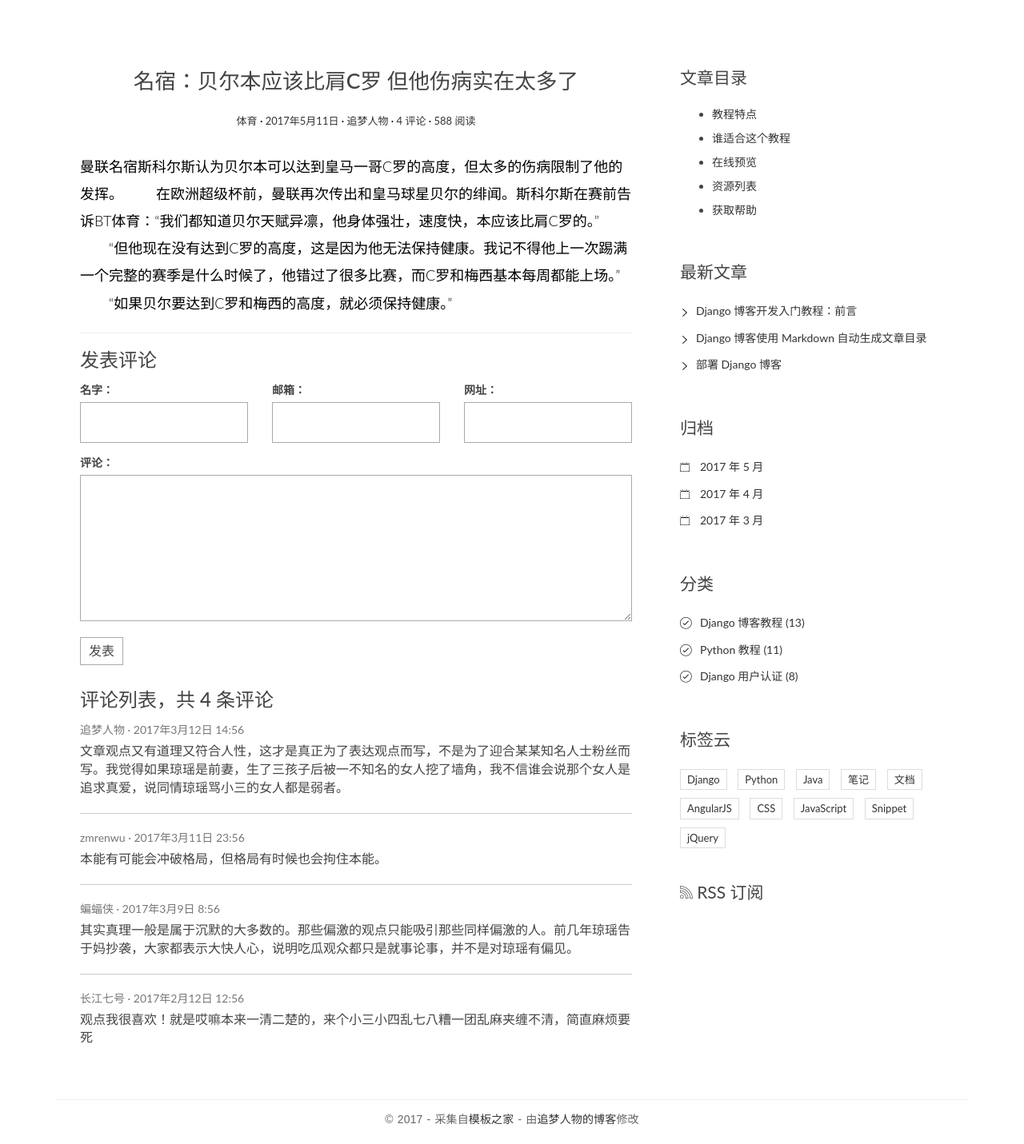
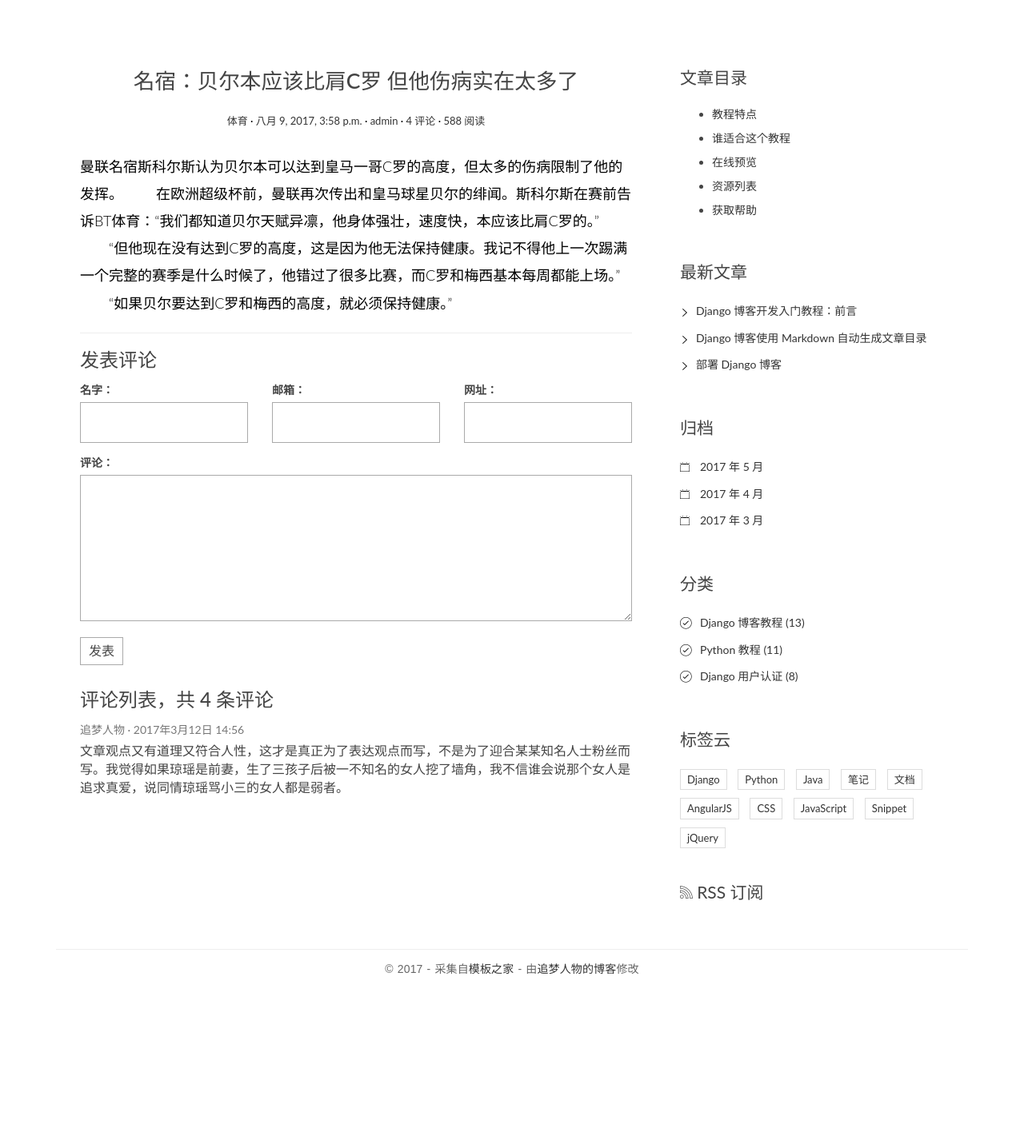
Before and after one commit to jiaotao858/second_blog, a Django app: page /post/1/ in a window 1280 px wide. Shown: the part 91-1522 px from the top of the page at 80% size. After the commit the page ends 1310 px from the top, so only its background shows below. Run offline with Django 3.2, Linux system fonts and the light colour scheme; data comes from the database, SQL or seed files in the repository; some libraries are stand-ins or nearby versions.

Commit message:
django 模板使用

```diff
--- a/templates/blog/detail.html
+++ b/templates/blog/detail.html
@@ -1,17 +1,14 @@
 {% extends 'base.html' %}
 
-
-            <main class="col-md-8">
 {% block main %}
-{#                    {% for post in post_list %}#}
         <article class="post post-{{ post.pk }}">
             <header class="entry-header">
                 <h1 class="entry-title">{{ post.title }}</h1>
                 <div class="entry-meta">
                     <span class="post-category"><a href="#">{{ post.category }}</a></span>
                     <span class="post-date"><a href="#"><time class="entry-date"
-                                                                              datetime="2012-11-09T23:15:57+00:00">2017年5月11日</time></a></span>
-                                    <span class="post-author"><a href="#">追梦人物</a></span>
+                                                              datetime="{{ post.create_time }}">{{ post.create_time }}</time></a></span>
+                    <span class="post-author"><a href="#">{{ post.author }}</a></span>
                     <span class="comments-link"><a href="#">4 评论</a></span>
                     <span class="views-count"><a href="#">588 阅读</a></span>
                 </div>
@@ -20,7 +17,7 @@
                 {{ post.body }}
             </div>
         </article>
-{#                    {% endfor %}#}
+
 
 <section class="comment-area" id="comment-area">
     <hr>
@@ -56,36 +53,13 @@
                     文章观点又有道理又符合人性，这才是真正为了表达观点而写，不是为了迎合某某知名人士粉丝而写。我觉得如果琼瑶是前妻，生了三孩子后被一不知名的女人挖了墙角，我不信谁会说那个女人是追求真爱，说同情琼瑶骂小三的女人都是弱者。
                 </div>
             </li>
-                            <li class="comment-item">
-                                <span class="nickname">zmrenwu</span>
-                                <time class="submit-date" datetime="2012-11-09T23:15:57+00:00">2017年3月11日 23:56</time>
-                                <div class="text">
-                                    本能有可能会冲破格局，但格局有时候也会拘住本能。
-                                </div>
-                            </li>
-                            <li class="comment-item">
-                                <span class="nickname">蝙蝠侠</span>
-                                <time class="submit-date" datetime="2012-11-09T23:15:57+00:00">2017年3月9日 8:56</time>
-                                <div class="text">
-                                    其实真理一般是属于沉默的大多数的。那些偏激的观点只能吸引那些同样偏激的人。前几年琼瑶告于妈抄袭，大家都表示大快人心，说明吃瓜观众都只是就事论事，并不是对琼瑶有偏见。
-                                </div>
-                            </li>
-                            <li class="comment-item">
-                                <span class="nickname">长江七号</span>
-                                <time class="submit-date" datetime="2012-11-09T23:15:57+00:00">2017年2月12日 12:56</time>
-                                <div class="text">
-                                    观点我很喜欢！就是哎嘛本来一清二楚的，来个小三小四乱七八糟一团乱麻夹缠不清，简直麻烦要死
-                                </div>
-                            </li>
         </ul>
     </div>
+</section>
+{% endblock main %}
 
 
-                </section>
-                {% endblock main %}
-            </main>
 
-            <aside class="col-md-4">
 {% block toc %}
     <div class="widget widget-content">
         <h3 class="widget-title">文章目录</h3>
@@ -190,4 +164,3 @@
         <a href=""><span class="ion-social-rss-outline"></span> RSS 订阅</a>
     </div>
 {% endblock toc %}
-            </aside>
```
Lines whose indentation alone changed are shown as unchanged.
